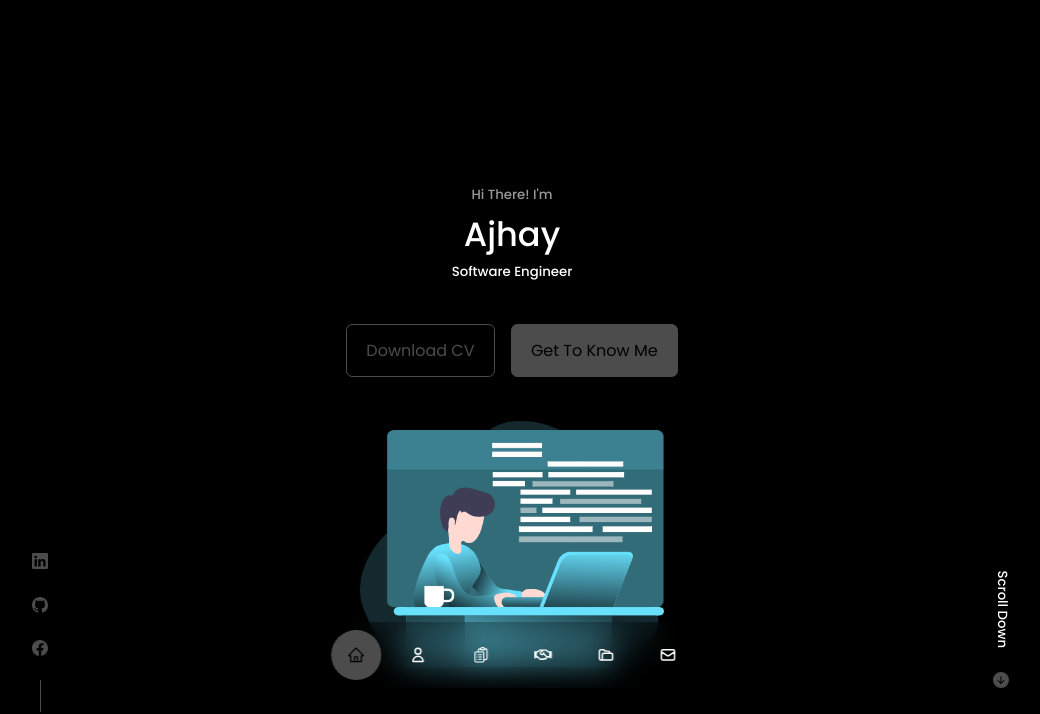
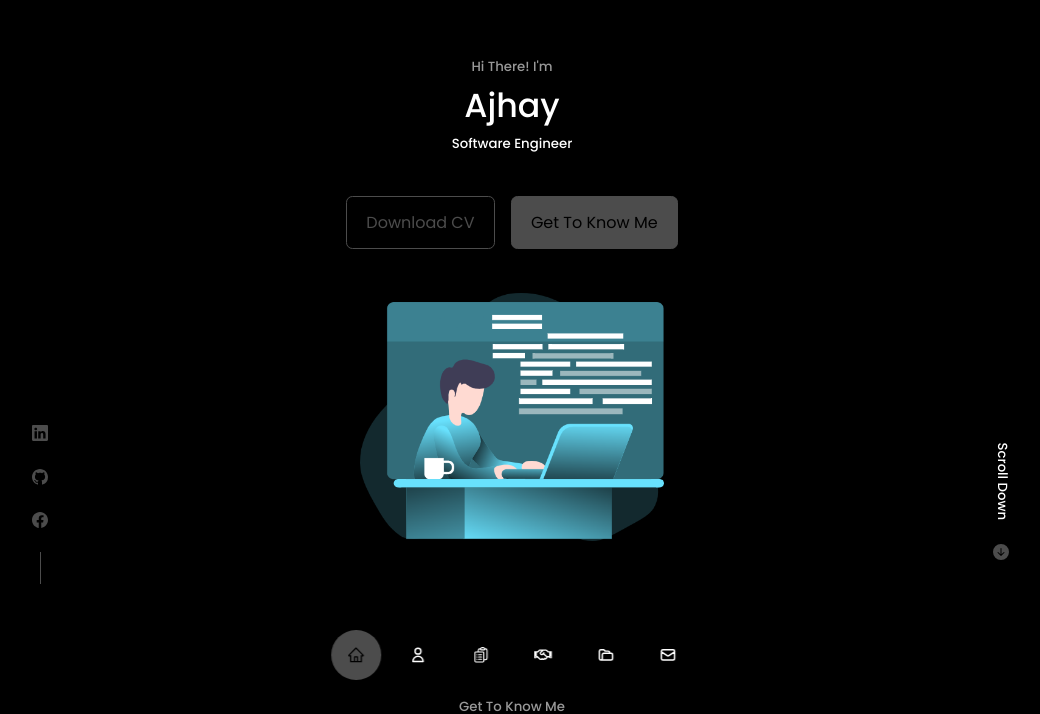
Before and after one commit to KuLotAjhay/my-project, a React (Create React App) app: page / in a window 1280 px wide. Shown: the part 104-818 px from the top of the page, without its empty margins (128-1168 px from the left). Built offline with nearby package versions, Linux system fonts and the light colour scheme.

Commit message:
Deployed website

```diff
--- a/src/index.css
+++ b/src/index.css
@@ -58,10 +58,8 @@ h1 {
     font: size 2.5rem;
 }
 
-header,
-section {
-    margin-top: 8rem;
-}
+
+/*section 8rem margin top*/
 
 section>h2,
 section>h5 {
```
